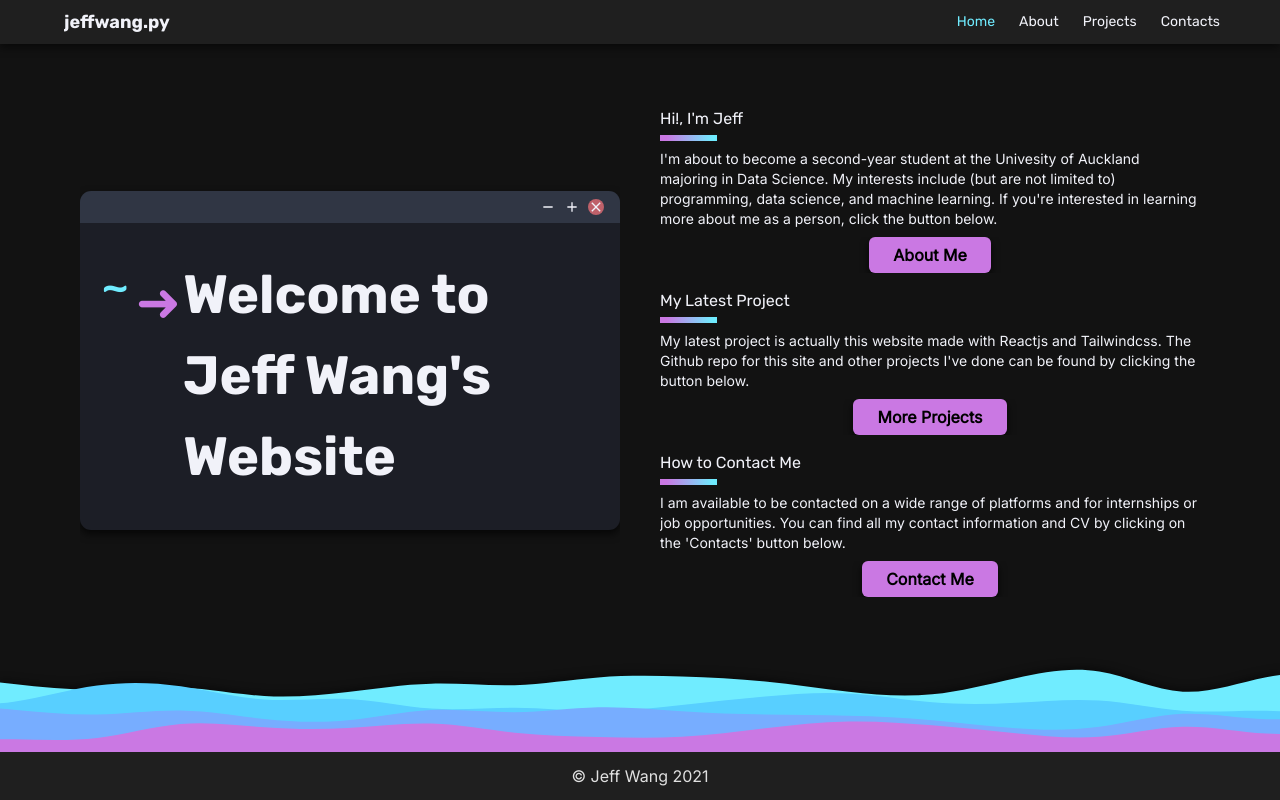
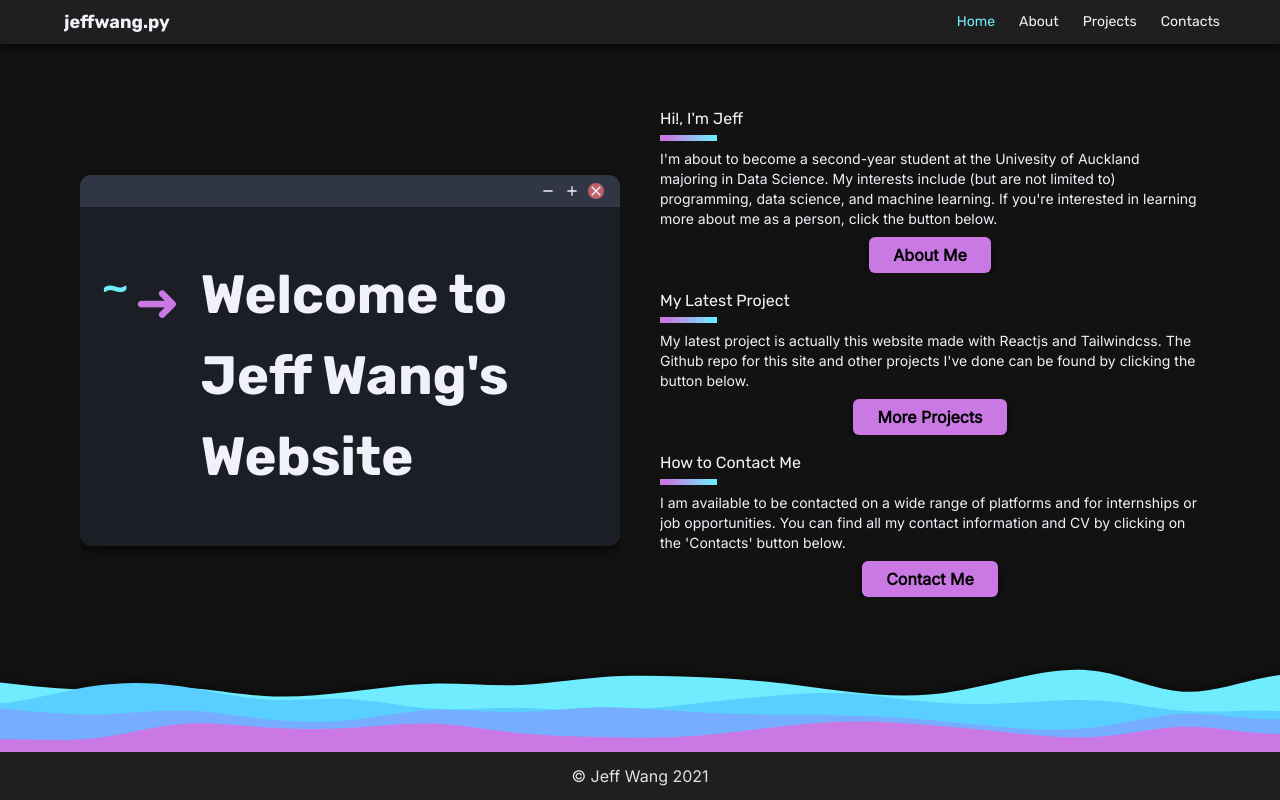
Before and after one commit to Zenoix/Personal-Website, a React (Create React App) app: page / in a window 1280 px wide. Built offline with nearby package versions, Linux system fonts and the light colour scheme.

Commit message:
Adjusted terminal proportions

```diff
--- a/src/components/Terminal.jsx
+++ b/src/components/Terminal.jsx
@@ -4,15 +4,15 @@ import Close from "@material-ui/icons/Close";
 
 const Terminal = () => {
   return (
-    <div className='terminal-container mx-10 my-6 lg:mx-0'>
+    <div className='terminal-container mx-10 my-6 lg:mx-0 lg:max-w-screen-md'>
       <div className='term-handle flex justify-end p-2'>
         <Minus className='term-button mx-1' id='term-min' />
         <Add className='term-button mx-1' id='term-max' />
         <Close className='term-button mx-1 mr-2' id='term-close' />
       </div>
-      <div className='terminal px-2 py-8 flex justify-center font-bold lg:px-5'>
-        <span className='path font-normal pr-3 -mt-2'>~</span>
-        <span className='prompt font-normal mt-2 px-3 pl-0'>➜</span>{" "}
+      <div className='terminal px-2 py-8 lg:py-12 flex justify-center font-bold lg:px-5'>
+        <span className='path font-normal pr-2 md:pr-3 -mt-1 md:-mt-2'>~</span>
+        <span className='prompt font-normal mt-2 px-3 pl-0 md:pr-5 lg:pr-8'>➜</span>{" "}
         <span className='term-text'>
           <h1 className='inline'>
             Welcome to <br></br>Jeff Wang's Website
```
